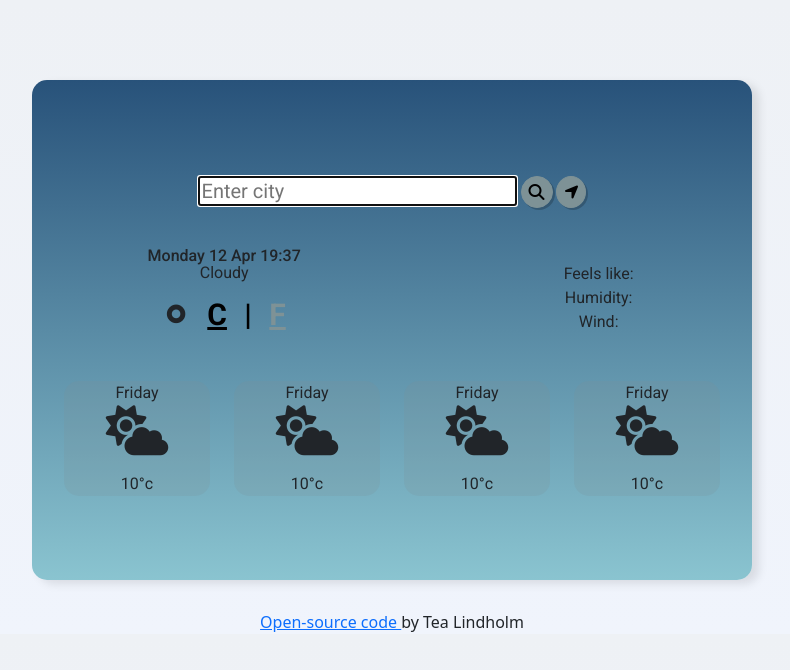
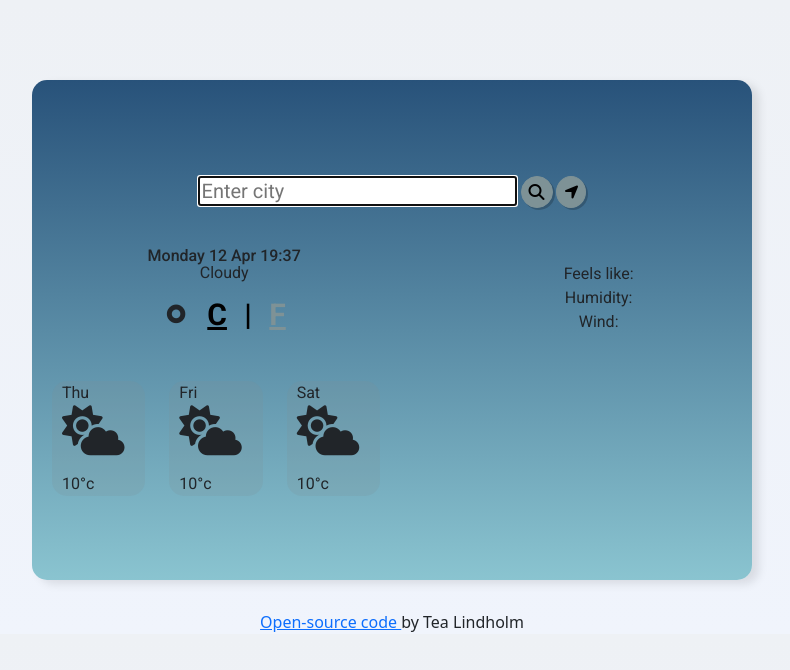
Before and after one commit to theresialindholm/shecodes-weather-app, a plain HTML site: page index.html in a window 1280 px wide. Shown: the whole page, without its empty margins (248-1038 px from the left). Drawn offline with nearby package versions, Linux system fonts and the light colour scheme; no server answers.

Commit message:
Cleaned the forecast HTML and added the forecast JS

```diff
--- a/index.html
+++ b/index.html
@@ -56,48 +56,8 @@
           </div>
         </div>
 
-        <div class="row forecast">
-          <div class="col">
-            <div class="forecast-day">
-              Friday
-              <br />
-              <p class="weekly-weather-icon-">
-                <i class="fas fa-cloud-sun"></i>
-              </p>
-              10°c
-            </div>
-          </div>
-          <div class="col">
-            <div class="forecast-day">
-              Friday
-              <br />
-              <p class="weekly-weather-icon-">
-                <i class="fas fa-cloud-sun"></i>
-              </p>
-              10°c
-            </div>
-          </div>
-          <div class="col">
-            <div class="forecast-day">
-              Friday
-              <br />
-              <p class="weekly-weather-icon-">
-                <i class="fas fa-cloud-sun"></i>
-              </p>
-              10°c
-            </div>
-          </div>
-          <div class="col">
-            <div class="forecast-day">
-              Friday
-              <br />
-              <p class="weekly-weather-icon-">
-                <i class="fas fa-cloud-sun"></i>
-              </p>
-              10°c
-            </div>
-          </div>
-        </div>
+        <div class="weather-forecast" id="forecast"></div>
+
 </div>
     </div>
         </div>
--- a/src/index.js
+++ b/src/index.js
@@ -15,13 +15,39 @@ let city = document.querySelector("#search-text-input").value
 searchCity(city);
 }
 
-
-
 let form = document.querySelector("#search-form");
 form.addEventListener("submit", updateCity);
 
 let searchBtn = document.querySelector("#search-btn");
 searchBtn.addEventListener("click", updateCity);
+
+function displayForecast() {
+  let forecastElement = document.querySelector("#forecast");
+
+  let forecastHTML = `<div class="row">`;
+  let days = ["Thu", "Fri", "Sat"];
+  days.forEach(function(day){
+    forecastHTML = forecastHTML + `
+
+    <div class="col-2">
+      <div class="forecast-day" >
+        ${day}
+        <br />
+        <p class="weekly-weather-icon-">
+          <i class="fas fa-cloud-sun"></i>
+        </p>
+        10°c
+      </div>
+    </div>
+  `;
+  })
+
+        forecastHTML = forecastHTML+ `</div>`;
+        forecastElement.innerHTML = forecastHTML;
+}
+
+
+
 
 function displayTemp(response) {
 
@@ -138,3 +164,4 @@ h6.innerHTML = `${day} ${date} ${month} ${hours}:${minutes}`;
 
 
 searchCity("Stockholm");
+displayForecast();
```
